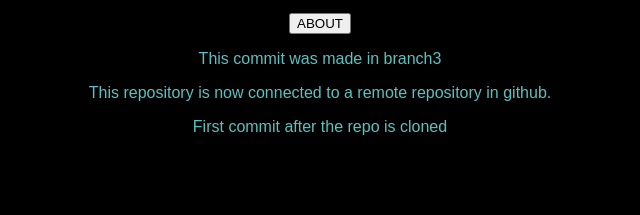
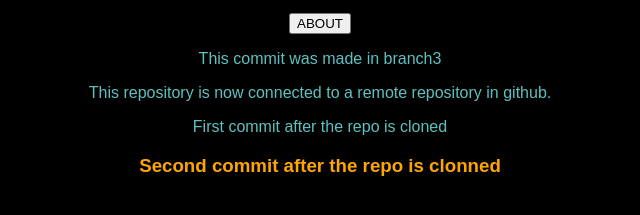
Before and after one commit to dhritich20baruah/gitBasics, a plain HTML site: page index.html in a window 1280 px wide. Shown: the part 101-316 px from the top of the page, without its empty margins (320-960 px from the left). Drawn offline with Linux system fonts and the light colour scheme.

Commit message:
h3 added

```diff
--- a/index.html
+++ b/index.html
@@ -20,5 +20,7 @@
 
     <p>First commit after the repo is cloned</p>
 
+    <h3>Second commit after the repo is clonned</h3>
+
 </body>
 </html>
--- a/style.css
+++ b/style.css
@@ -6,3 +6,6 @@ body{
     text-align: center;
     background-color: black;
 }
+h3{
+    color: orange;
+}
```
